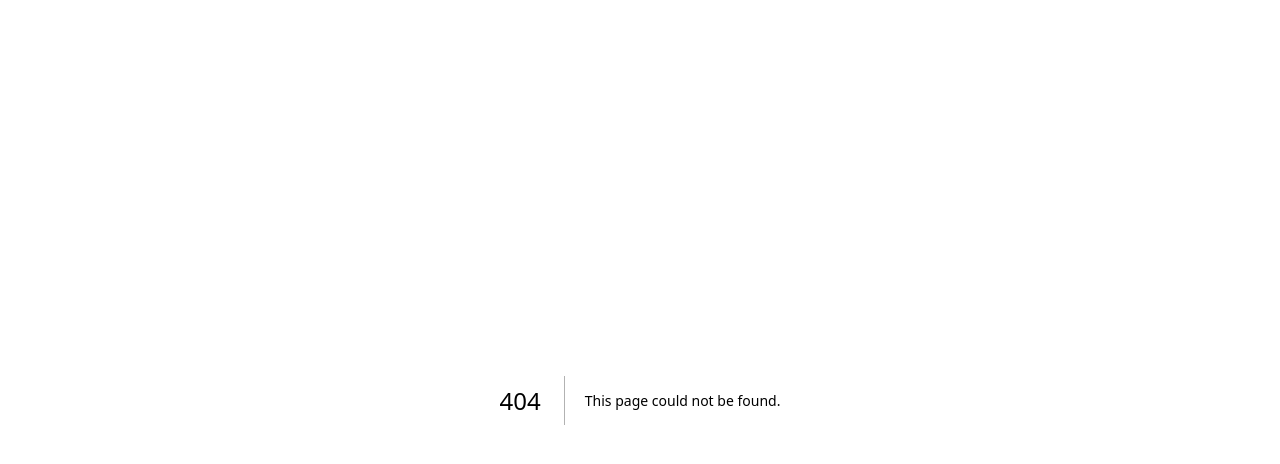
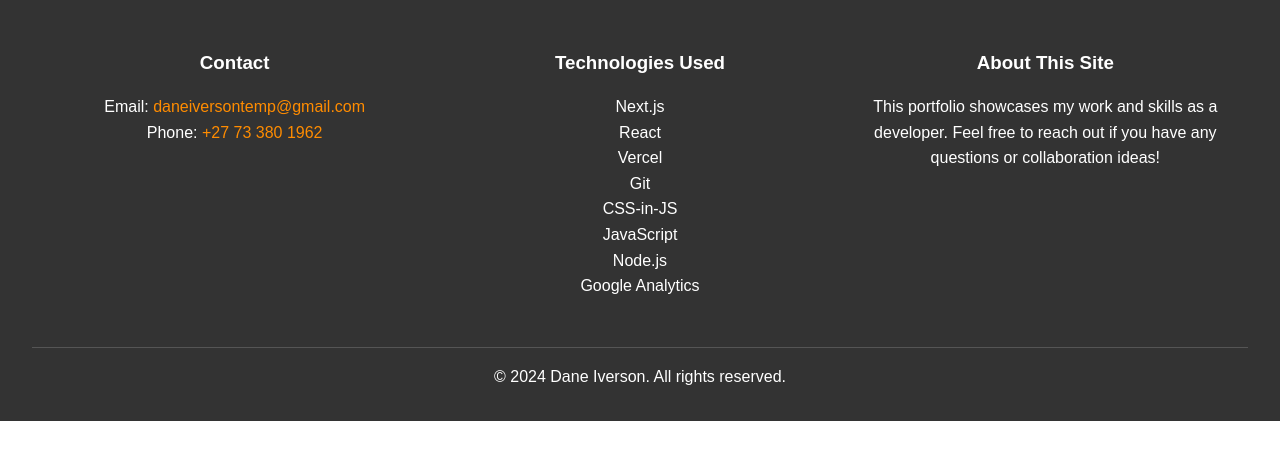
Before and after one commit to dane-iverson/portfolio, a Next.js app: page /footer in a window 1280 px wide. Before the commit this address had no page. Shown: the top 464 px of the page. Built offline with nearby package versions, Linux system fonts and the light colour scheme.

Commit message:
added footer

```diff
--- /dev/null
+++ b/pages/footer.js
@@ -0,0 +1,93 @@
+import React from "react";
+
+function Footer() {
+  return (
+    <footer>
+      <div className="footer-content">
+        <div className="footer-section contact-info">
+          <h3>Contact</h3>
+          <p>
+            Email:{" "}
+            <a href="mailto:daneiversontemp@gmail.com">
+              daneiversontemp@gmail.com
+            </a>
+          </p>
+          <p>
+            Phone: <a href="tel:+27733801962">+27 73 380 1962</a>
+          </p>
+        </div>
+        <div className="footer-section technologies">
+          <h3>Technologies Used</h3>
+          <ul>
+            <li>Next.js</li>
+            <li>React</li>
+            <li>Vercel</li>
+            <li>Git</li>
+            <li>CSS-in-JS</li>
+            <li>JavaScript</li>
+            <li>Node.js</li>
+            <li>Google Analytics</li>
+          </ul>
+        </div>
+        <div className="footer-section about">
+          <h3>About This Site</h3>
+          <p>
+            This portfolio showcases my work and skills as a developer. Feel
+            free to reach out if you have any questions or collaboration ideas!
+          </p>
+        </div>
+      </div>
+      <div className="footer-bottom">
+        <p>
+          &copy; {new Date().getFullYear()} Dane Iverson. All rights reserved.
+        </p>
+      </div>
+      <style jsx>{`
+        footer {
+          background: #333;
+          color: white;
+          padding: 2rem;
+          text-align: center;
+        }
+
+        .footer-content {
+          display: flex;
+          justify-content: space-around;
+          flex-wrap: wrap;
+        }
+
+        .footer-section {
+          flex: 1;
+          min-width: 200px;
+          margin: 1rem;
+        }
+
+        h3 {
+          margin-bottom: 1rem;
+        }
+
+        ul {
+          list-style: none;
+          padding: 0;
+        }
+
+        a {
+          color: #ff8c00;
+          text-decoration: none;
+        }
+
+        a:hover {
+          text-decoration: underline;
+        }
+
+        .footer-bottom {
+          margin-top: 2rem;
+          border-top: 1px solid #555;
+          padding-top: 1rem;
+        }
+      `}</style>
+    </footer>
+  );
+}
+
+export default Footer;
```
Also changed, not shown: pages/index.js (+6 -2 lines).
